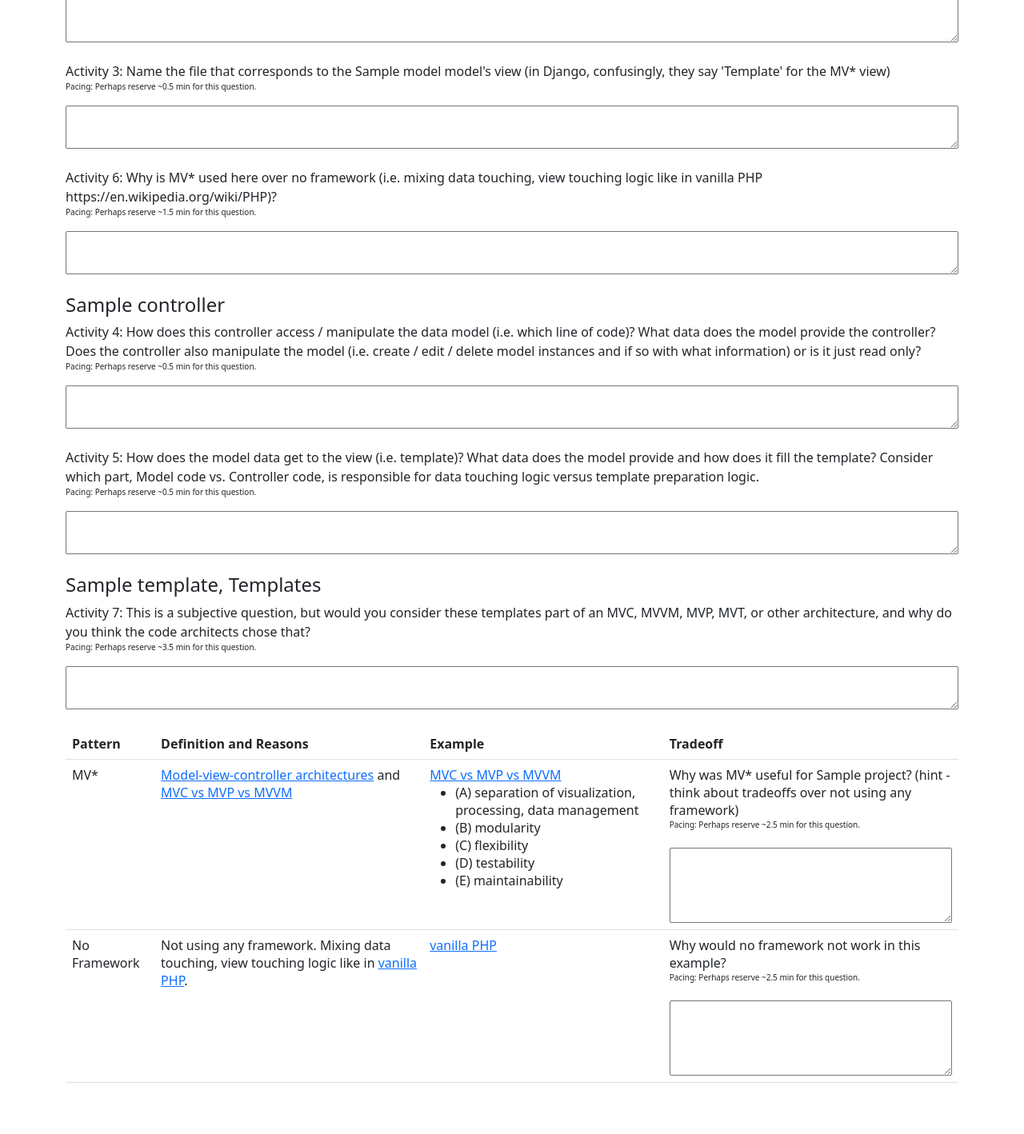
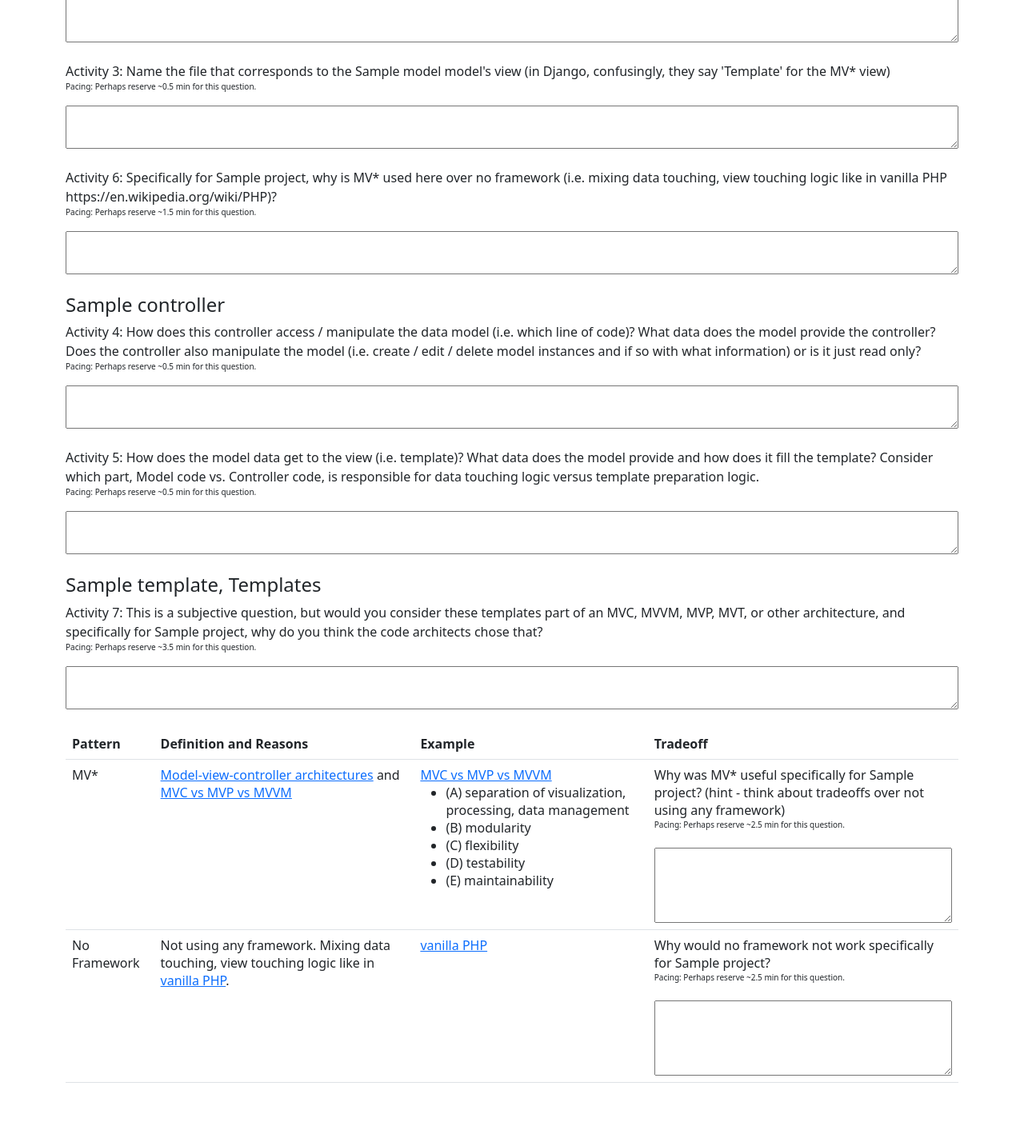
Before and after one commit to ld-rale/rale-modules, a Django app: template raleweb/templates/ralemodules/exercises.html in a window 1280 px wide. Shown: the part 2668-4086 px from the top of the page at 80% size. Run offline with Django 3.2, Linux system fonts and the light colour scheme; the template is opened without the code that fills it: most values are stand-ins (such as "Sample title", 1, 10 or a date in 2020).

Commit message:
made specific to domain recommendation clear, mv*

```diff
--- a/raleweb/templates/ralemodules/exercises.html
+++ b/raleweb/templates/ralemodules/exercises.html
@@ -201,7 +201,7 @@
                             </p>
                             <textarea rows="2" style="width: 100%; max-width: 100%;"></textarea>
                             <br><br>
-                            <p id="{{model}}-a6">Activity 6: Why is MV* used here over no framework (i.e. mixing data touching, view touching logic like in vanilla PHP https://en.wikipedia.org/wiki/PHP)?
+                            <p id="{{model}}-a6">Activity 6: Specifically for {{dp.project}}, why is MV* used here over no framework (i.e. mixing data touching, view touching logic like in vanilla PHP https://en.wikipedia.org/wiki/PHP)?
                                 <br><span style="font-size: 10px;">Pacing: Perhaps reserve ~1.5 min for this question.</span>
                             </p>
                             <textarea rows="2" style="width: 100%; max-width: 100%;"></textarea>
@@ -226,7 +226,7 @@
                             {% endfor %}
                             Templates
                         </h4>
-                        <p id="a7">Activity 7: This is a subjective question, but would you consider these templates part of an MVC, MVVM, MVP, MVT, or other architecture, and why do you think the code architects chose that?
+                        <p id="a7">Activity 7: This is a subjective question, but would you consider these templates part of an MVC, MVVM, MVP, MVT, or other architecture, and specifically for {{dp.project}}, why do you think the code architects chose that?
                             <br><span style="font-size: 10px;">Pacing: Perhaps reserve ~3.5 min for this question.</span>
                         </p>
                         <textarea rows="2" style="width: 100%; max-width: 100%;"></textarea>
@@ -254,7 +254,7 @@
                                     </ul>
                                 </td>
                                 <td>
-                                    Why was MV* useful for {{dp.project}}? (hint - think about tradeoffs over not using any framework)
+                                    Why was MV* useful specifically for {{dp.project}}? (hint - think about tradeoffs over not using any framework)
                                     <br><span style="font-size: 10px;">Pacing: Perhaps reserve ~2.5 min for this question.</span>
                                     <br><br>
                                     <textarea rows="4" style="width: 100%; max-width: 100%;"></textarea>
@@ -265,7 +265,7 @@
                                 <td>Not using any framework. Mixing data touching, view touching logic like in <a href="https://en.wikipedia.org/wiki/PHP" target="_blank">vanilla PHP</a>.</td>
                                 <td><a href="https://en.wikipedia.org/wiki/PHP" target="_blank">vanilla PHP</a</td>
                                 <td>
-                                    Why would no framework not work in this example?
+                                    Why would no framework not work specifically for {{dp.project}}?
                                     <br><span style="font-size: 10px;">Pacing: Perhaps reserve ~2.5 min for this question.</span>
                                     <br><br>
                                     <textarea rows="4" style="width: 100%; max-width: 100%;"></textarea>
```
Also changed, not shown: src/extension.ts (+1 -1 lines), out/extension.js, 1 other file.
